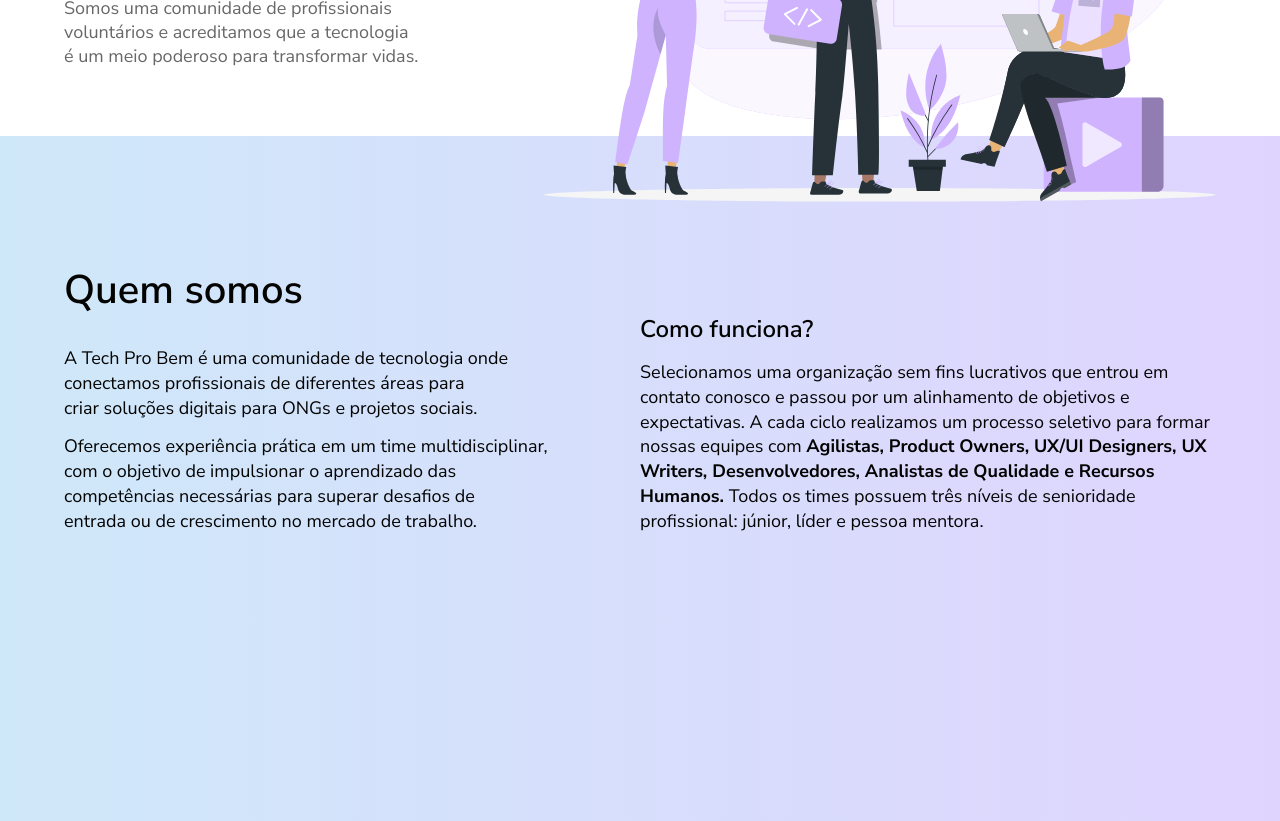
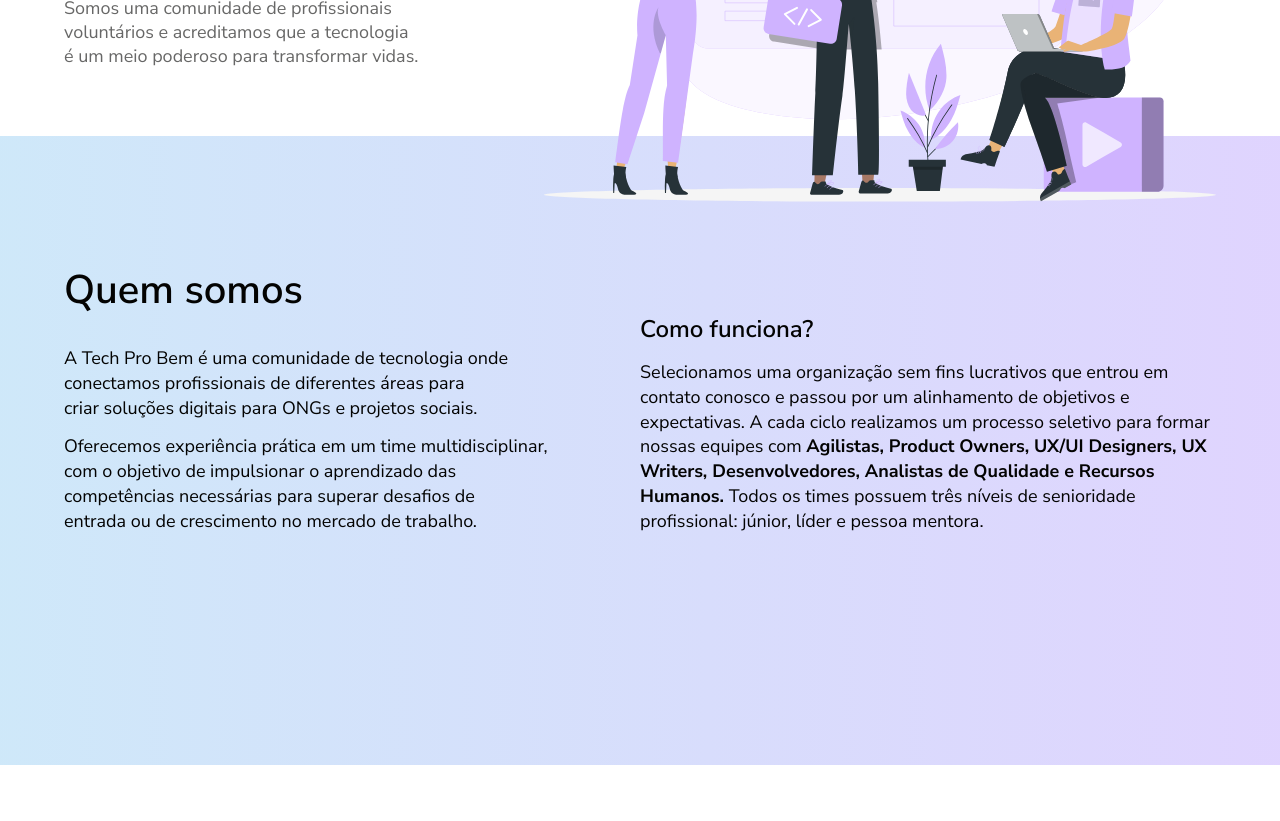
Before and after one commit to tech-pro-bem/institutional-tech-pro-bem, a Next.js app: page / in a window 1280 px wide. Shown: the part 400-1221 px from the top of the page. After the commit the page ends 1165 px from the top, so only its background shows below. Built offline with nearby package versions, Linux system fonts and the light colour scheme.

Commit message:
refactor: padding inferior classe about

```diff
--- a/app/components/SessionAboutUs/style.module.css
+++ b/app/components/SessionAboutUs/style.module.css
@@ -1,7 +1,7 @@
 .about {
   background: var(--gradiente-light);
   margin-top: -0.75rem;
-  padding-bottom: 18rem;
+  padding-bottom: 20rem;
 }
 
 .layout_about {
@@ -52,6 +52,7 @@
 @media (min-width: 80em) {
   .about {
     margin-top: -6.5rem;
+    padding-bottom: 14.5rem;
   }
 
   .layout_about {
```
